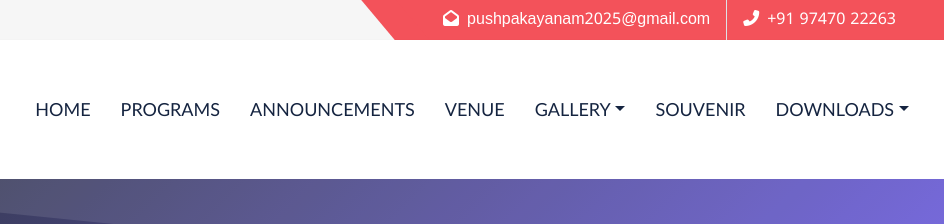
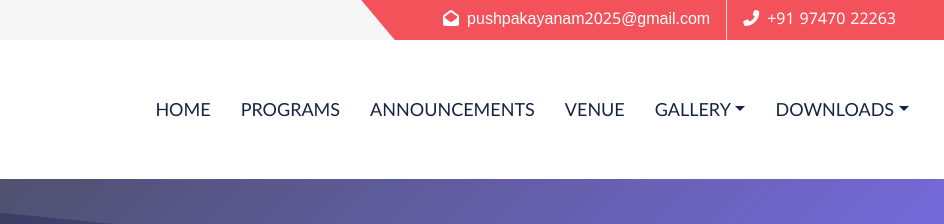
Before and after one commit to deepeshdarshan/pushpakayanam, a plain HTML site: page main/content/team.html in a window 1280 px wide. Shown: the top 224 px of the page, 336-1280 px from the left. Drawn offline with nearby package versions, Linux system fonts and the light colour scheme; no server answers.

Commit message:
souvenir disabled for now

```diff
--- a/main/partials/header.html
+++ b/main/partials/header.html
@@ -57,7 +57,7 @@
                 </div>
             </div>
 
-            <a href="/main/content/viewer/souvenir.html" class="nav-item nav-link">Souvenir</a>
+            <!-- <a href="/main/content/viewer/souvenir.html" class="nav-item nav-link">Souvenir</a> -->
 
             <div class="nav-item dropdown">
                 <a href="#" class="nav-link dropdown-toggle" data-bs-toggle="dropdown">Downloads</a>
@@ -68,8 +68,8 @@
                         class="dropdown-item subnav-link">Sponsorship Tariff</a>
                     <a href="/downloads/brochure.pdf" download="pushpakayanm2025-brochure.pdf"
                         class="dropdown-item subnav-link">Brochure</a>
-                    <a href="https://drive.google.com/uc?export=download&id=1kfPODOsuvXboHVz9O4UZAsEi_7NHfngF" download
-                        class="dropdown-item subnav-link">Souvenir</a>
+                    <!-- <a href="https://drive.google.com/uc?export=download&id=1kfPODOsuvXboHVz9O4UZAsEi_7NHfngF" download
+                        class="dropdown-item subnav-link">Souvenir</a> -->
 
                 </div>
             </div>
```
